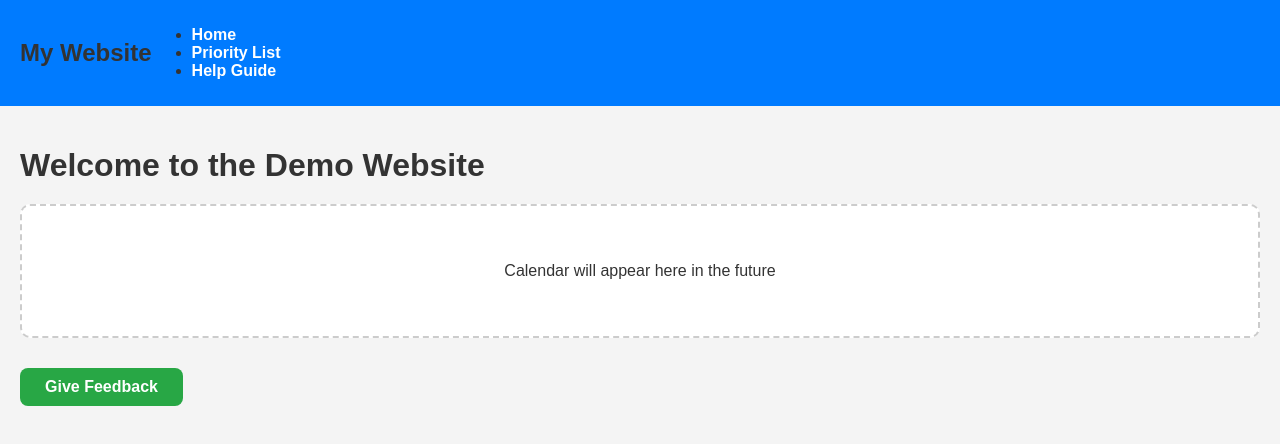
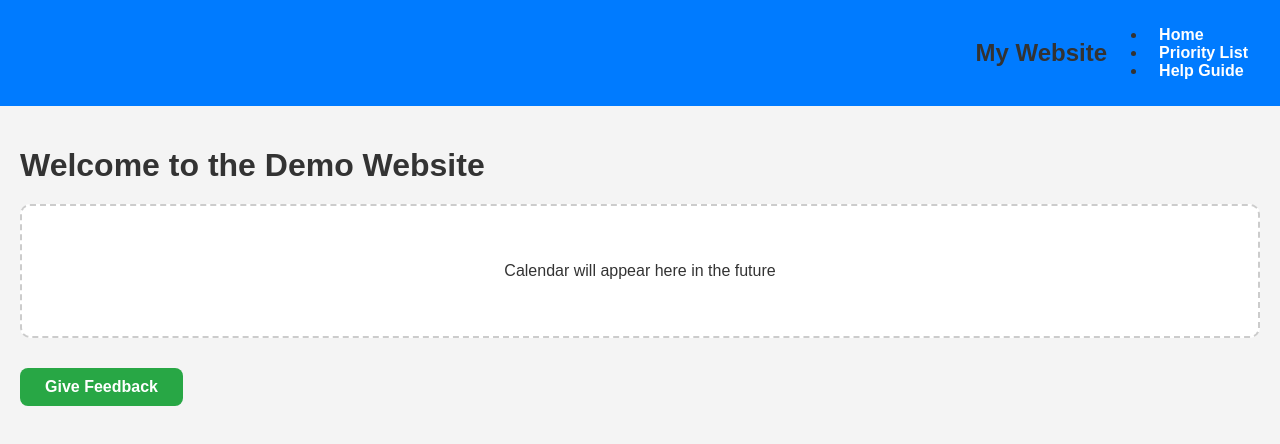
Before and after one commit to kyleyee20/aevum-demo-website, a React (Create React App) app: page / in a window 1280 px wide. Shown: the top 444 px of the page. Built offline with nearby package versions, Linux system fonts and the light colour scheme.

Commit message:
updated help pictures

```diff
--- a/src/App.css
+++ b/src/App.css
@@ -16,22 +16,35 @@ h2 {
 }
 
 /* ================== Navbar ================== */
+/* Navbar container */
 .navbar {
   display: flex;
+  justify-content: flex-end;
+  /* push links to the right */
   background-color: #007bff;
   padding: 10px 20px;
   align-items: center;
 }
 
+/* Navbar links wrapper */
+.navbar-links {
+  display: flex;
+  gap: 20px;
+  /* space between links */
+}
+
+/* Navbar links styling */
 .navbar a {
   color: white;
   text-decoration: none;
-  margin-right: 20px;
   font-weight: bold;
+  padding: 8px 12px;
+  border-radius: 5px;
+  transition: background-color 0.2s ease;
 }
 
 .navbar a:hover {
-  text-decoration: underline;
+  background-color: rgba(255, 255, 255, 0.2);
 }
 
 /* ================== Home Page ================== */
```
